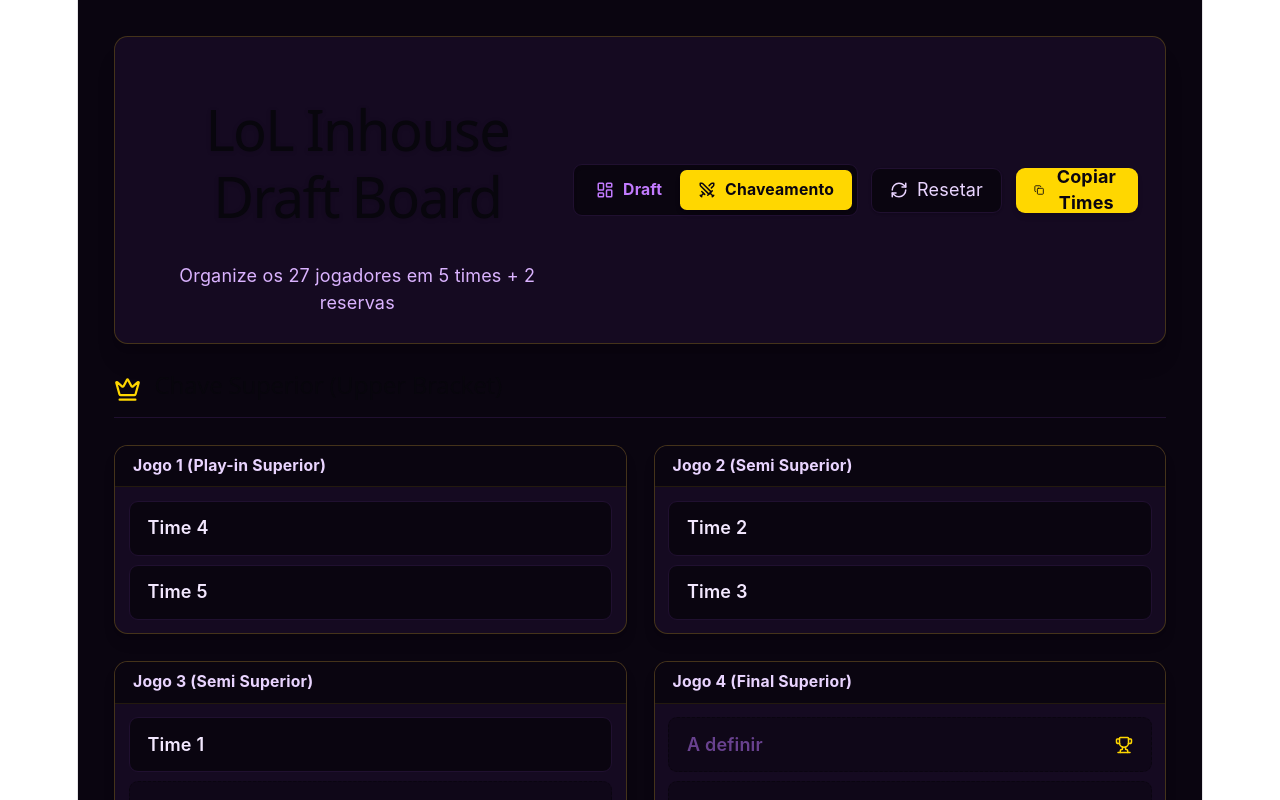
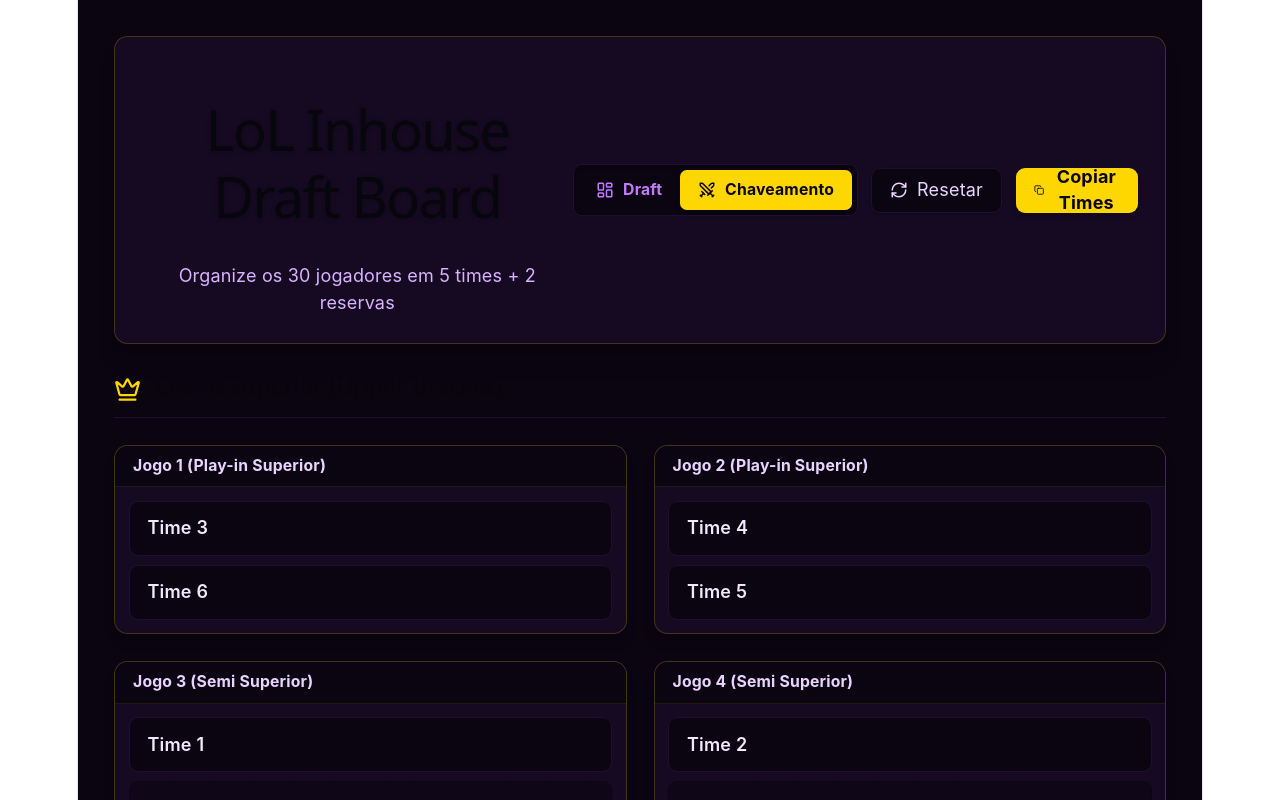
Before and after one commit to victorscborges/lol-inhouse-draft-board, a React (Vite) app: page / in a window 1280 px wide. Both pictures are taken after a click on the button "Chaveamento". Shown: the top 800 px of the page. Built offline with nearby package versions, Linux system fonts and the light colour scheme.

Commit message:
Added 30 players, 6 teams

```diff
--- a/src/App.jsx
+++ b/src/App.jsx
@@ -29,11 +29,14 @@
   { id: 24, name: 'Eduardo Caldas Alves', nick: 'Rita Cake#2pac', phone: '13988161270', main: 'ADC', sec: '-', usage: 'Main ADC' },
   { id: 25, name: 'João Vitor Maia de Oliveira', nick: 'Kryynn #1852', phone: '11963415901', main: 'JG', sec: 'TOP', usage: 'Main JG / Flex TOP' },
   { id: 26, name: 'Matheus Godinho', nick: 'LittIe God#1302', phone: '13991152717', main: 'TOP', sec: 'SUP', usage: 'Main TOP / Flex SUP' },
-  { id: 27, name: 'Gabriel Casaroti Persico', nick: 'Casaroti#BR1', phone: '13 960009430', main: 'SUP', sec: '-', usage: 'Main SUP' }
+  { id: 27, name: 'Gabriel Casaroti Persico', nick: 'Casaroti#BR1', phone: '13 960009430', main: 'SUP', sec: '-', usage: 'Main SUP' },
+  { id: 28, name: 'Igor Aparecido Couto Silva', nick: 'IRN kazuya#otaku', phone: '11 96449-7638', main: 'SUP', sec: 'MID', usage: 'Main SUP / Flex MID' },
+  { id: 29, name: 'Lucas Croce', nick: 'APENAS RISADINHA#HAHA', phone: '-', main: 'TOP', sec: 'MID', usage: 'Main TOP / Flex MID' },
+  { id: 30, name: 'Espaço Reservado', nick: 'Espaço Reservado#BR1', phone: '-', main: 'SUP', sec: 'ADC', usage: 'Main SUP / Flex ADC' }
 ];
 
 const ROLES = ['TOP', 'JG', 'MID', 'ADC', 'SUP'];
-const TEAMS = ['Time 1', 'Time 2', 'Time 3', 'Time 4', 'Time 5'];
+const TEAMS = ['Time 1', 'Time 2', 'Time 3', 'Time 4', 'Time 5', 'Time 6'];
 
 // Helper para pegar Primeiro e Último nome
 const formatName = (fullName) => {
@@ -46,7 +49,7 @@
 export default function App() {
   const [activeTab, setActiveTab] = useState('draft');
   const [winners, setWinners] = useState({
-    1: null, 2: null, 3: null, 4: null, 5: null, 6: null, 7: null, 8: null
+    1: null, 2: null, 3: null, 4: null, 5: null, 6: null, 7: null, 8: null, 9: null, 10: null
   });
 
   const [teamLabels, setTeamLabels] = useState({
@@ -54,7 +57,8 @@
     'Time 2': 'Time 2',
     'Time 3': 'Time 3',
     'Time 4': 'Time 4',
-    'Time 5': 'Time 5'
+    'Time 5': 'Time 5',
+    'Time 6': 'Time 6'
   });
 
   const [draft, setDraft] = useState({
@@ -62,7 +66,8 @@
     'Time 2': { TOP: null, JG: null, MID: null, ADC: null, SUP: null },
     'Time 3': { TOP: null, JG: null, MID: null, ADC: null, SUP: null },
     'Time 4': { TOP: null, JG: null, MID: null, ADC: null, SUP: null },
-    'Time 5': { TOP: null, JG: null, MID: null, ADC: null, SUP: null }, // <-- CORREÇÃO: Faltava isso aqui!
+    'Time 5': { TOP: null, JG: null, MID: null, ADC: null, SUP: null },
+    'Time 6': { TOP: null, JG: null, MID: null, ADC: null, SUP: null },
     'Reservas': { RES1: null, RES2: null }
   });
 
@@ -175,17 +180,18 @@
         'Time 3': { TOP: null, JG: null, MID: null, ADC: null, SUP: null },
         'Time 4': { TOP: null, JG: null, MID: null, ADC: null, SUP: null },
         'Time 5': { TOP: null, JG: null, MID: null, ADC: null, SUP: null },
+        'Time 6': { TOP: null, JG: null, MID: null, ADC: null, SUP: null },
         'Reservas': { RES1: null, RES2: null }
       });
-      setWinners({ 1: null, 2: null, 3: null, 4: null, 5: null, 6: null, 7: null, 8: null });
-      setTeamLabels({ 'Time 1': 'Time 1', 'Time 2': 'Time 2', 'Time 3': 'Time 3', 'Time 4': 'Time 4', 'Time 5': 'Time 5' });
+      setWinners({ 1: null, 2: null, 3: null, 4: null, 5: null, 6: null, 7: null, 8: null, 9: null, 10: null });
+      setTeamLabels({ 'Time 1': 'Time 1', 'Time 2': 'Time 2', 'Time 3': 'Time 3', 'Time 4': 'Time 4', 'Time 5': 'Time 5', 'Time 6': 'Time 6' });
     }
   };
 
-  // Logica de Chaveamento / Torneio (5 times - dupla eliminação com play-in)
+  // Logica de Chaveamento / Torneio (6 times - dupla eliminação com play-in)
   const matches = useMemo(() => {
-    const m1 = { id: 1, title: 'Jogo 1 (Play-in Superior)', t1: 'Time 4', t2: 'Time 5' };
-    const m2 = { id: 2, title: 'Jogo 2 (Semi Superior)', t1: 'Time 2', t2: 'Time 3' };
+    const m1 = { id: 1, title: 'Jogo 1 (Play-in Superior)', t1: 'Time 3', t2: 'Time 6' };
+    const m2 = { id: 2, title: 'Jogo 2 (Play-in Superior)', t1: 'Time 4', t2: 'Time 5' };
 
     const m1Winner = winners[1];
     const m2Winner = winners[2];
@@ -193,21 +199,34 @@
     const m1Loser = m1Winner ? (m1Winner === m1.t1 ? m1.t2 : m1.t1) : null;
     const m2Loser = m2Winner ? (m2Winner === m2.t1 ? m2.t2 : m2.t1) : null;
 
-    const m3 = { id: 3, title: 'Jogo 3 (Semi Superior)', t1: 'Time 1', t2: m1Winner };
+    const m3 = { id: 3, title: 'Jogo 3 (Semi Superior)', t1: 'Time 1', t2: m2Winner };
+    const m4 = { id: 4, title: 'Jogo 4 (Semi Superior)', t1: 'Time 2', t2: m1Winner };
+
     const m3Winner = winners[3];
+    const m4Winner = winners[4];
+
     const m3Loser = (m3Winner && m3.t1 && m3.t2) ? (m3Winner === m3.t1 ? m3.t2 : m3.t1) : null;
-
-    const m4 = { id: 4, title: 'Jogo 4 (Final Superior)', t1: m2Winner, t2: m3Winner };
-    const m4Winner = winners[4];
     const m4Loser = (m4Winner && m4.t1 && m4.t2) ? (m4Winner === m4.t1 ? m4.t2 : m4.t1) : null;
 
-    const m5 = { id: 5, title: 'Jogo 5 (Inferior R1 - Eliminação)', t1: m1Loser, t2: m2Loser };
-    const m6 = { id: 6, title: 'Jogo 6 (Inferior R2 - Eliminação)', t1: winners[5], t2: m3Loser };
-    const m7 = { id: 7, title: 'Jogo 7 (Inferior Final - Eliminação)', t1: winners[6], t2: m4Loser };
+    const m5 = { id: 5, title: 'Jogo 5 (Inferior R1)', t1: m1Loser, t2: m4Loser };
+    const m6 = { id: 6, title: 'Jogo 6 (Inferior R1)', t1: m2Loser, t2: m3Loser };
 
-    const m8 = { id: 8, title: 'Jogo 8 (GRANDE FINAL)', t1: m4Winner, t2: winners[7] };
+    const m5Winner = winners[5];
+    const m6Winner = winners[6];
 
-    return { 1: m1, 2: m2, 3: m3, 4: m4, 5: m5, 6: m6, 7: m7, 8: m8 };
+    const m7 = { id: 7, title: 'Jogo 7 (Final Superior)', t1: m3Winner, t2: m4Winner };
+    const m7Winner = winners[7];
+    const m7Loser = (m7Winner && m7.t1 && m7.t2) ? (m7Winner === m7.t1 ? m7.t2 : m7.t1) : null;
+
+    const m8 = { id: 8, title: 'Jogo 8 (Inferior Semifinal)', t1: m5Winner, t2: m6Winner };
+    const m8Winner = winners[8];
+
+    const m9 = { id: 9, title: 'Jogo 9 (Final Inferior)', t1: m8Winner, t2: m7Loser };
+    const m9Winner = winners[9];
+
+    const m10 = { id: 10, title: 'GRANDE FINAL', t1: m7Winner, t2: m9Winner };
+
+    return { 1: m1, 2: m2, 3: m3, 4: m4, 5: m5, 6: m6, 7: m7, 8: m8, 9: m9, 10: m10 };
   }, [winners]);
 
   const handleSetWinner = (matchId, teamId) => {
@@ -215,15 +234,17 @@
     setWinners(prev => {
       const next = { ...prev, [matchId]: teamId };
 
-      // Reseta jogos subsequentes (dependências do bracket de 5 times)
+      // Reseta jogos subsequentes (dependências do bracket de 6 times)
       const resetAfter = {
-        1: [3, 4, 5, 6, 7, 8],
-        2: [4, 5, 6, 7, 8],
-        3: [4, 6, 7, 8],
-        4: [7, 8],
-        5: [6, 7, 8],
-        6: [7, 8],
-        7: [8]
+        1: [4, 5, 7, 8, 9, 10],
+        2: [3, 6, 7, 8, 9, 10],
+        3: [6, 7, 9, 10],
+        4: [5, 7, 9, 10],
+        5: [8, 9, 10],
+        6: [8, 9, 10],
+        7: [9, 10],
+        8: [9, 10],
+        9: [10]
       };
 
       (resetAfter[matchId] || []).forEach(id => {
@@ -634,15 +655,20 @@
                 <h2 className="text-2xl font-bold text-[#FFD700]">Chave Superior (Upper Bracket)</h2>
               </div>
 
-              <div className="grid grid-cols-1 md:grid-cols-2 gap-6">
+              <div className="grid grid-cols-1 md:grid-cols-2 gap-6 mb-6">
                 <MatchCard match={matches[1]} />
                 <MatchCard match={matches[2]} />
+              </div>
+              <div className="grid grid-cols-1 md:grid-cols-2 gap-6 mb-6">
                 <MatchCard match={matches[3]} />
                 <MatchCard match={matches[4]} />
               </div>
+              <div className="max-w-md mx-auto">
+                <MatchCard match={matches[7]} />
+              </div>
 
               <p className="mt-3 text-xs text-purple-400">
-                * Com 5 times, usamos um <span className="text-purple-200 font-semibold">play-in</span> (Jogo 1) e o <span className="text-purple-200 font-semibold">Time 1</span> entra com bye na semi (Jogo 3).
+                * Com 6 times, usamos dois jogos de <span className="text-purple-200 font-semibold">play-in</span>. Os times 1 e 2 entram direto nas semifinais superiores.
               </p>
             </div>
 
@@ -653,10 +679,13 @@
                 <h2 className="text-2xl font-bold text-[#FFD700]">Chave Inferior (Lower Bracket)</h2>
               </div>
 
-              <div className="grid grid-cols-1 md:grid-cols-2 gap-6">
+              <div className="grid grid-cols-1 md:grid-cols-2 gap-6 mb-6">
                 <MatchCard match={matches[5]} />
                 <MatchCard match={matches[6]} />
-                <MatchCard match={matches[7]} />
+              </div>
+              <div className="grid grid-cols-1 md:grid-cols-2 gap-6">
+                <MatchCard match={matches[8]} />
+                <MatchCard match={matches[9]} />
               </div>
             </div>
 
@@ -668,14 +697,14 @@
               </div>
 
               <div className="max-w-md mx-auto space-y-6">
-                <MatchCard match={matches[8]} />
+                <MatchCard match={matches[10]} />
 
-                {winners[8] && (
+                {winners[10] && (
                   <div className="p-6 bg-gradient-to-br from-[#150A21] to-[#0A0510] border border-[#FFD700]/30 rounded-2xl text-center shadow-[0_0_30px_rgba(250,204,21,0.1)]">
                     <Trophy className="w-16 h-16 text-[#FFD700] mx-auto mb-4 drop-shadow-[0_0_15px_rgba(250,204,21,0.4)]" />
                     <h3 className="text-xl text-purple-200 font-medium">CAMPEÃO DO INHOUSE</h3>
                     <div className="text-4xl font-black text-[#FFD700] mt-2 drop-shadow-md">
-                      {teamLabels[winners[8]]}
+                      {teamLabels[winners[10]]}
                     </div>
                   </div>
                 )}
```
